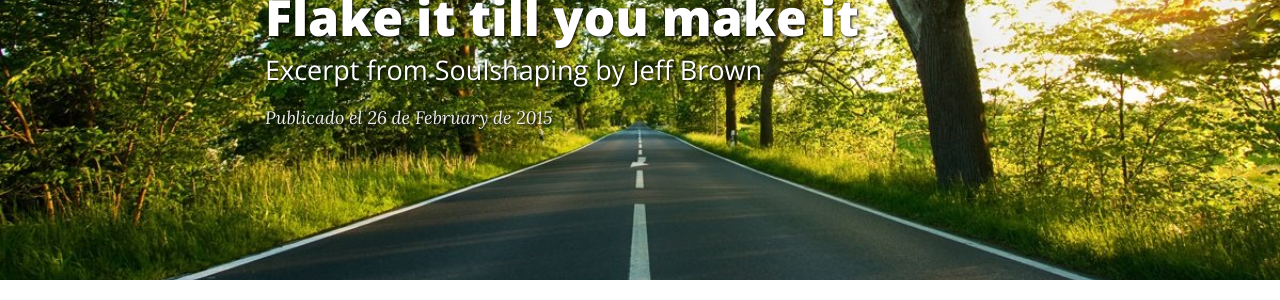
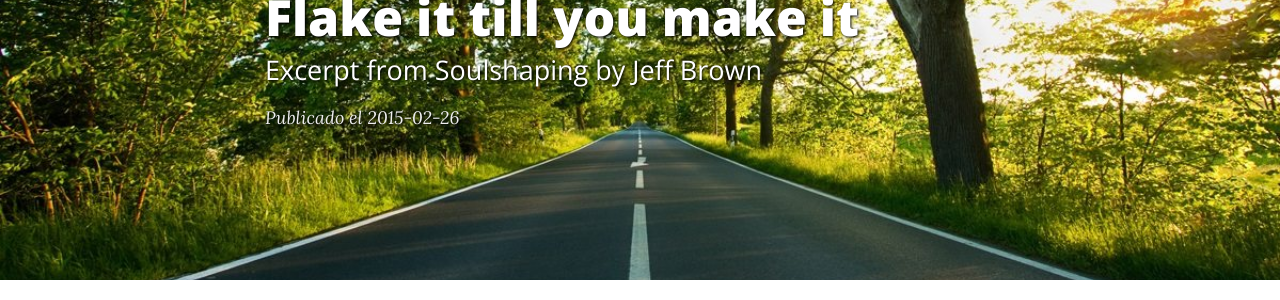
Before and after one commit to AulaPlanetaColombia/AulaPlanetaColombia.github.io, a Jekyll site: the page built from _posts/2015-02-26-flake-it-till-you-make-it.md, in a window 1280 px wide and 900 px high. Shown: the part 251-551 px from the top of the window. Built offline with Jekyll 4.4.1, drawn with Linux system fonts in a browser that asks for light colours; nearby versions of some CDN libraries.

Commit message:
header date format

```diff
--- a/_includes/header.html
+++ b/_includes/header.html
@@ -36,7 +36,7 @@
 		  {% endif %}
 
 		  {% if include.type == "post" %}
-		  <span class="post-meta">Publicado el {{ page.date | date: "%-d de %B de %Y" }}</span>
+		  <span class="post-meta">Publicado el {{ page.date | date: "%F" }}</span>
 		  {% endif %}
         </div>
       </div>
@@ -61,7 +61,7 @@
 		  {% endif %}
 
 		  {% if include.type == "post" %}
-		  <span class="post-meta">Publicado el {{ page.date | date: "%-d de %B de %Y" }}</span>
+		  <span class="post-meta">Publicado el {{ page.date | date: "%F" }}</span>
 		  {% endif %}
         </div>
       </div>
```
